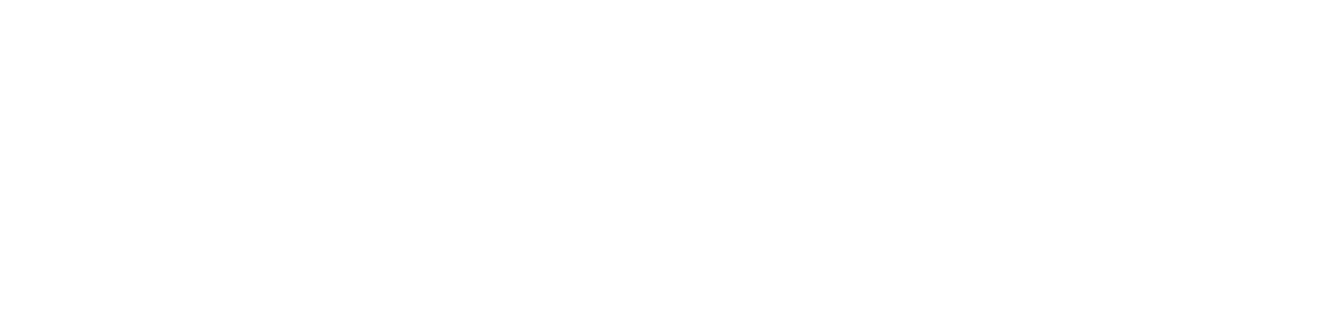
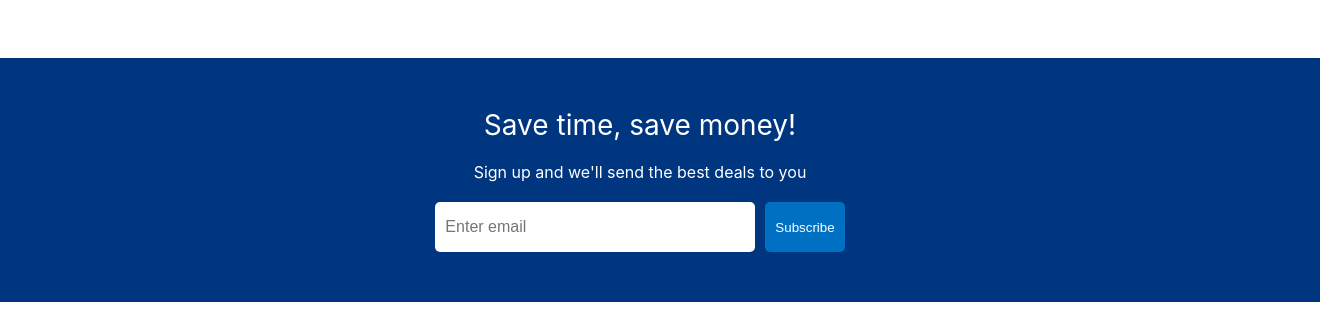
Before and after one commit to mnin-nahid/musafir-booking, a React (Create React App) app in the folder client_code/: page / in a window 1280 px wide. Shown: the part 1436-1745 px from the top of the page, 1320 px wide, since content can reach past the window. Before the commit the page ends 1444 px from the top, so only its background shows below. Built offline with nearby package versions, Linux system fonts and the light colour scheme.

Commit message:
create email subscribe component

```diff
--- /dev/null
+++ b/client_code/src/components/EmailSubscription/index.jsx
@@ -0,0 +1,16 @@
+import React from 'react';
+import './index.scss';
+
+const index = () => {
+  return (
+    <div className='emailSubscription'>
+        <span className="emailTitle">Save time, save money!</span>
+        <span className='emailDescription'>Sign up and we'll send the best deals to you</span>
+        <div className="emailInputContainer">
+            <input type="text" placeholder='Enter email' />
+            <button>Subscribe</button>
+        </div>
+    </div>
+  )
+}
+export default index;
--- /dev/null
+++ b/client_code/src/components/EmailSubscription/index.scss
@@ -0,0 +1,61 @@
+.emailSubscription {
+    width: 100%;
+    background-color: #003580;
+    color: white;
+    display: flex;
+    flex-direction: column;
+    align-items: center;
+    gap: 20px;
+    margin-top: 30px;
+    padding: 50px;
+
+    .emailTitle {
+        font-size: 28px;
+    }
+
+    .emailInputContainer {
+        display: flex;
+        input {
+            width: 300px;
+            height: 30px;
+            border: none;
+            padding: 10px;
+            margin-right: 10px;
+            outline: none;
+            border-radius: 5px;
+            font-size: 16px;
+
+        }
+
+        button {
+            height: 50px;
+            background-color: #0071c2;
+            color: white;
+            font-weight: 500;
+            border: none;
+            border-radius: 5px;
+            cursor: pointer;
+            padding: 0 10px;
+        }
+    }
+
+}
+
+@media screen and (max-width: 767px) {
+    .emailSubscription {
+        .emailInputContainer {
+            display: flex;
+            input {
+                width: 250px;
+                height: 25px;
+                margin-right: 5px;
+
+            }
+
+            button {
+                height: 45px;
+            }
+        }
+
+    }
+}
--- a/client_code/src/pages/Home/index.jsx
+++ b/client_code/src/pages/Home/index.jsx
@@ -4,6 +4,7 @@
 import Featured from "../../components/Featured";
 import Property from "../../components/Property";
 import TopHotels from "../../components/TopHotels";
+import EmailSubscription from "../../components/EmailSubscription";
 import './index.scss';
 
 export default function Home() {
@@ -21,6 +22,7 @@
           Top Rated Hotels
         </h1>
         < TopHotels />
+        < EmailSubscription />
 
       </div>
     </div>
```
